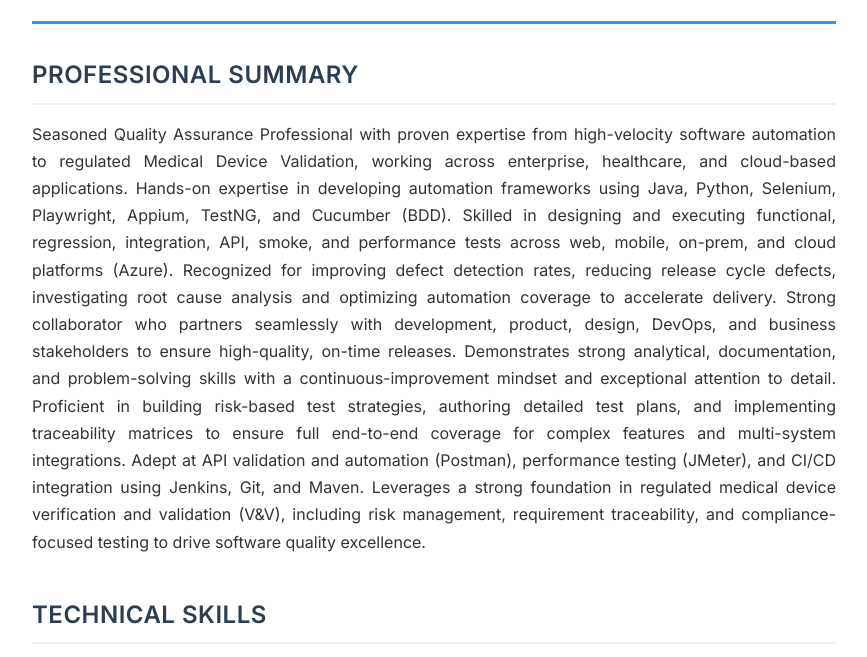
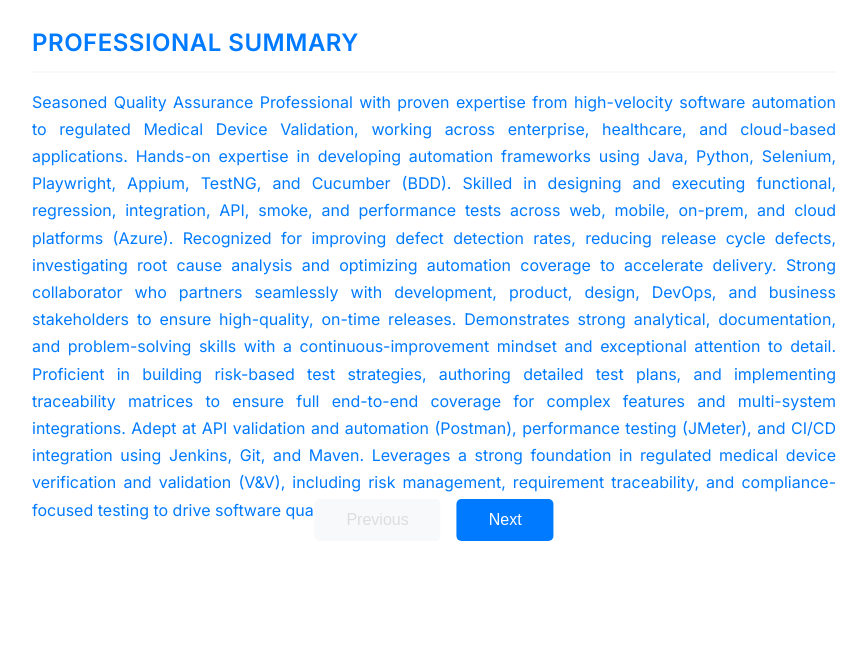
Before and after one commit to krishnaharshap/professional-website-resume, a plain HTML site: page index.html in a window 1280 px wide. Shown: the part 227-884 px from the top of the page, without its empty margins (206-1073 px from the left). Drawn offline with Linux system fonts and the light colour scheme.

Commit message:
feat: enhance resume website with interactive page navigation and updated certifications

```diff
--- a/css/styles.css
+++ b/css/styles.css
@@ -6,11 +6,11 @@
 }
 
 :root {
-    --primary-color: #2c3e50;
-    --secondary-color: #34495e;
-    --accent-color: #3498db;
-    --text-color: #333;
-    --light-gray: #ecf0f1;
+    --primary-color: #007bff;
+    --secondary-color: #0056b3;
+    --accent-color: #007bff;
+    --text-color: #007bff;
+    --light-gray: #f8f9fa;
     --border-color: #ddd;
     --spacing: 1.5rem;
 }
@@ -19,17 +19,66 @@ body {
     font-family: 'Inter', -apple-system, BlinkMacSystemFont, 'Segoe UI', sans-serif;
     line-height: 1.6;
     color: var(--text-color);
-    background-color: #f8f9fa;
-    padding: 2rem 1rem;
+    background-color: #ffffff;
+    padding: 0;
+}
+
+.book {
+    position: relative;
+    width: 100%;
+    min-height: 100vh;
+    overflow: hidden;
+}
+
+.pages {
+    display: flex;
+    width: 400%; /* 4 pages */
+    transition: transform 0.6s ease-in-out;
+}
+
+.page {
+    width: 25%;
+    flex-shrink: 0;
+    min-height: 100vh;
+    background: white;
+    box-shadow: 0 2px 10px rgba(0, 0, 0, 0.1);
 }
 
 .container {
     max-width: 900px;
     margin: 0 auto;
-    background: white;
     padding: 3rem;
-    box-shadow: 0 2px 10px rgba(0, 0, 0, 0.1);
-    border-radius: 8px;
+}
+
+.navigation {
+    position: fixed;
+    bottom: 2rem;
+    left: 50%;
+    transform: translateX(-50%);
+    display: flex;
+    gap: 1rem;
+}
+
+.navigation button {
+    padding: 0.75rem 2rem;
+    background: var(--accent-color);
+    color: white;
+    border: none;
+    border-radius: 5px;
+    font-size: 1rem;
+    font-weight: 500;
+    cursor: pointer;
+    transition: background 0.3s ease;
+}
+
+.navigation button:hover:not(:disabled) {
+    background: var(--secondary-color);
+}
+
+.navigation button:disabled {
+    background: var(--light-gray);
+    color: var(--border-color);
+    cursor: not-allowed;
 }
 
 /* Header */
@@ -173,6 +222,37 @@ header {
     line-height: 1.6;
 }
 
+/* Projects */
+.project-item {
+    margin-bottom: 1.5rem;
+    padding: 1rem;
+    background: var(--light-gray);
+    border-radius: 6px;
+    border-left: 4px solid var(--accent-color);
+}
+
+.project-item h3 {
+    font-size: 1.1rem;
+    font-weight: 600;
+    color: var(--primary-color);
+    margin-bottom: 0.5rem;
+}
+
+.project-item p {
+    font-size: 0.95rem;
+    color: var(--text-color);
+    margin-bottom: 0.25rem;
+}
+
+.project-item a {
+    color: var(--accent-color);
+    text-decoration: none;
+}
+
+.project-item a:hover {
+    text-decoration: underline;
+}
+
 /* Education & Certifications */
 .education-item,
 .cert-item {
@@ -193,6 +273,20 @@ header {
     font-size: 0.95rem;
     color: var(--secondary-color);
     margin-top: 0.25rem;
+}
+
+.cert-details {
+    margin-top: 0.5rem;
+    font-size: 0.9rem;
+    color: var(--text-color);
+}
+
+.cert-details ul {
+    margin-left: 1rem;
+}
+
+.cert-details li {
+    margin-bottom: 0.25rem;
 }
 
 /* Footer */
@@ -219,7 +313,7 @@ footer {
 }
 
 #print-btn:hover {
-    background: #2980b9;
+    background: var(--secondary-color);
 }
 
 /* Print Styles */
@@ -227,6 +321,18 @@ footer {
     body {
         background: white;
         padding: 0;
+    }
+
+    .book, .pages, .page {
+        transform: none;
+        width: 100%;
+        height: auto;
+        position: static;
+        display: block;
+    }
+
+    .navigation {
+        display: none;
     }
 
     .container {
@@ -272,4 +378,13 @@ footer {
     .skills-grid {
         grid-template-columns: 1fr;
     }
+
+    .navigation {
+        bottom: 1rem;
+    }
+
+    .navigation button {
+        padding: 0.5rem 1rem;
+        font-size: 0.9rem;
+    }
 }
--- a/data/resume-data.json
+++ b/data/resume-data.json
@@ -208,19 +208,43 @@
     ],
     "certifications": [
         {
+            "name": "Information Technology Fundamentals Certificate",
+            "issuer": "Southern Alberta Institute of Technology (SAIT), Calgary",
+            "year": "May 2026",
+            "details": [
+                "IT Business Analysis",
+                "Project Management Essentials",
+                "Data Concepts",
+                "Digital Solutioning",
+                "Introduction to Python Programming",
+                "Agile Project Management",
+                "Programming with Python",
+                "Python and Data Analytics"
+            ]
+        },
+        {
+            "name": "CCIS IT Bridging Program Employment Skills Training",
+            "issuer": "",
+            "year": "Apr 2026",
+            "details": []
+        },
+        {
             "name": "ISTQB Certified Tester - Foundation Level (CTFL)",
             "issuer": "International Software Testing Qualifications Board",
-            "year": "2023"
+            "year": "2023",
+            "details": []
         },
         {
             "name": "AWS Certified Cloud Practitioner (CCP)",
             "issuer": "Amazon Web Services",
-            "year": "2024"
+            "year": "2024",
+            "details": []
         },
         {
             "name": "GitHub Foundations",
             "issuer": "GitHub",
-            "year": "2025"
+            "year": "2025",
+            "details": []
         }
     ]
 }
--- a/index.html
+++ b/index.html
@@ -11,50 +11,67 @@
     <link href="https://fonts.googleapis.com/css2?family=Inter:wght@300;400;500;600;700&display=swap" rel="stylesheet">
 </head>
 <body>
+    <div class="book">
+        <div class="pages" id="pages">
+            <!-- Page 1: Header and Summary -->
+            <div class="page active" id="page1">
                 <div class="container">
-        <!-- Header Section -->
                     <header id="header">
                         <h1 id="name"></h1>
                         <p id="title"></p>
                         <div class="contact-info" id="contact"></div>
                     </header>
-
-        <!-- Professional Summary -->
                     <section class="section" id="summary-section">
                         <h2 class="section-title">Professional Summary</h2>
                         <p id="summary"></p>
                     </section>
-
-        <!-- Skills -->
+                </div>
+            </div>
+            <!-- Page 2: Skills -->
+            <div class="page" id="page2">
+                <div class="container">
                     <section class="section" id="skills-section">
                         <h2 class="section-title">Technical Skills</h2>
                         <div id="skills" class="skills-grid"></div>
                     </section>
-
-        <!-- Experience -->
+                </div>
+            </div>
+            <!-- Page 3: Experience -->
+            <div class="page" id="page3">
+                <div class="container">
                     <section class="section" id="experience-section">
                         <h2 class="section-title">Professional Experience</h2>
                         <div id="experience"></div>
                     </section>
-
-        <!-- Education -->
+                </div>
+            </div>
+            <!-- Page 4: Projects, Education, Certifications -->
+            <div class="page" id="page4">
+                <div class="container">
+                    <section class="section" id="projects-section">
+                        <h2 class="section-title">Projects</h2>
+                        <div id="projects"></div>
+                    </section>
                     <section class="section" id="education-section">
                         <h2 class="section-title">Education</h2>
                         <div id="education"></div>
                     </section>
-
-        <!-- Certifications -->
                     <section class="section" id="certifications-section">
                         <h2 class="section-title">Certifications</h2>
                         <div id="certifications"></div>
                     </section>
-
-        <!-- Footer -->
                     <footer>
                         <p>Last Updated: <span id="last-updated"></span></p>
                         <button id="print-btn" onclick="window.print()">Download PDF</button>
                     </footer>
                 </div>
+            </div>
+        </div>
+        <div class="navigation">
+            <button id="prev" disabled>Previous</button>
+            <button id="next">Next</button>
+        </div>
+    </div>
 
     <script src="js/script.js"></script>
 </body>
--- a/js/script.js
+++ b/js/script.js
@@ -4,6 +4,7 @@ async function loadResumeData() {
         const response = await fetch('data/resume-data.json');
         const data = await response.json();
         populateResume(data);
+        initNavigation();
     } catch (error) {
         console.error('Error loading resume data:', error);
         document.getElementById('name').textContent = 'Error loading resume data';
@@ -26,6 +27,7 @@ const contactHTML = `
         ${data.contact.github ? `<span><a href="${data.contact.github}" target="_blank">GitHub</a></span>` : ''}
     `;
     document.getElementById('contact').innerHTML = contactHTML;
+
     // Summary
     document.getElementById('summary').textContent = data.summary;
 
@@ -53,6 +55,21 @@ document.getElementById('contact').innerHTML = contactHTML;
     `).join('');
     document.getElementById('experience').innerHTML = experienceHTML;
 
+    // Projects
+    if (data.projects && data.projects.length > 0) {
+        const projectsHTML = data.projects.map(proj => `
+            <div class="project-item">
+                <h3>${proj.name}</h3>
+                <p>${proj.description}</p>
+                <p><strong>Technologies:</strong> ${proj.technologies}</p>
+                ${proj.link ? `<p><a href="${proj.link}" target="_blank">View Project</a></p>` : ''}
+            </div>
+        `).join('');
+        document.getElementById('projects').innerHTML = projectsHTML;
+    } else {
+        document.getElementById('projects-section').style.display = 'none';
+    }
+
     // Education
     const educationHTML = data.education.map(edu => `
         <div class="education-item">
@@ -68,6 +85,13 @@ document.getElementById('contact').innerHTML = contactHTML;
             <div class="cert-item">
                 <h3>${cert.name}</h3>
                 <p>${cert.issuer} | ${cert.year}</p>
+                ${cert.details && cert.details.length > 0 ? `
+                    <div class="cert-details">
+                        <ul>
+                            ${cert.details.map(detail => `<li>${detail}</li>`).join('')}
+                        </ul>
+                    </div>
+                ` : ''}
             </div>
         `).join('');
         document.getElementById('certifications').innerHTML = certificationsHTML;
@@ -79,5 +103,42 @@ document.getElementById('contact').innerHTML = contactHTML;
     document.getElementById('last-updated').textContent = new Date().toLocaleDateString();
 }
 
+// Navigation
+let currentPage = 0;
+const totalPages = 4;
+
+function initNavigation() {
+    const prevBtn = document.getElementById('prev');
+    const nextBtn = document.getElementById('next');
+    const pages = document.getElementById('pages');
+
+    prevBtn.addEventListener('click', () => {
+        if (currentPage > 0) {
+            currentPage--;
+            updatePage();
+        }
+    });
+
+    nextBtn.addEventListener('click', () => {
+        if (currentPage < totalPages - 1) {
+            currentPage++;
+            updatePage();
+        }
+    });
+
+    updatePage();
+}
+
+function updatePage() {
+    const pages = document.getElementById('pages');
+    const prevBtn = document.getElementById('prev');
+    const nextBtn = document.getElementById('next');
+
+    pages.style.transform = `translateX(-${currentPage * 25}%)`;
+
+    prevBtn.disabled = currentPage === 0;
+    nextBtn.disabled = currentPage === totalPages - 1;
+}
+
 // Initialize on page load
 document.addEventListener('DOMContentLoaded', loadResumeData);
```
Lines whose indentation alone changed are shown as unchanged.
